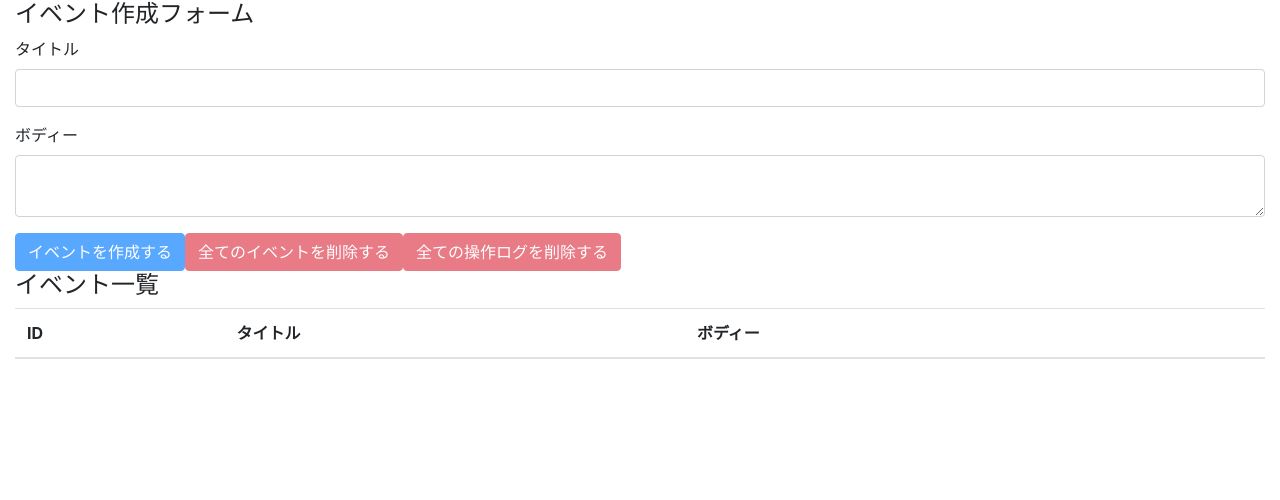
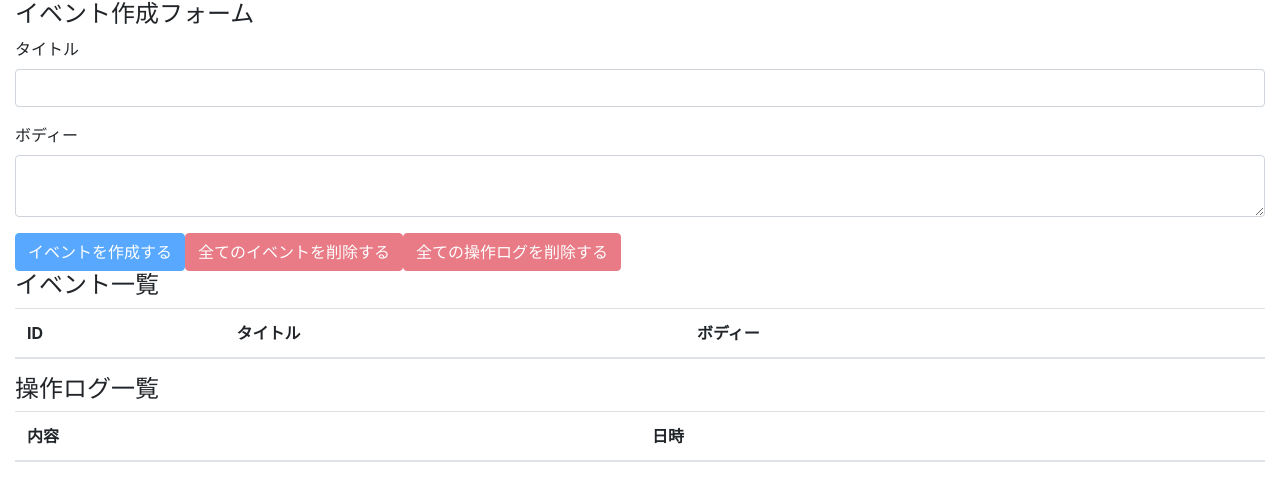
Before and after one commit to yuuttana1223/ham-react-hooks, a React (Create React App) app: page / in a window 1280 px wide. Shown: the top 500 px of the page. Built offline with nearby package versions, Linux system fonts and the light colour scheme.

Commit message:
display all operation logs

```diff
--- a/src/components/Event.js
+++ b/src/components/events/Event.jsx
@@ -1,8 +1,8 @@
 /* eslint-disable no-restricted-globals */
 import { memo, useCallback, useContext } from "react";
-import { ADD_OPERATION_LOG, DELETE_EVENT } from "../actions";
-import { AppContext } from "../contexts/AppContext";
-import { timeCurrentIso8601 } from "../utils";
+import { ADD_OPERATION_LOG, DELETE_EVENT } from "../../actions";
+import { AppContext } from "../../contexts/AppContext";
+import { timeCurrentIso8601 } from "../../utils";
 
 export const Event = memo(({ event: { id, title, body } }) => {
   const { dispatch } = useContext(AppContext);
--- a/src/components/EventForm.js
+++ b/src/components/events/EventForm.jsx
@@ -1,15 +1,15 @@
 /* eslint-disable no-restricted-globals */
-import { useCallback, useContext, useState } from "react";
+import { memo, useCallback, useContext, useState } from "react";
 import {
   ADD_OPERATION_LOG,
   CREATE_EVENT,
   DELETE_ALL_EVENTS,
   DELETE_ALL_OPERATION_LOGS,
-} from "../actions";
-import { AppContext } from "../contexts/AppContext";
-import { timeCurrentIso8601 } from "../utils";
+} from "../../actions";
+import { AppContext } from "../../contexts/AppContext";
+import { timeCurrentIso8601 } from "../../utils";
 
-export const EventForm = () => {
+export const EventForm = memo(() => {
   const {
     state: { events, operationLogs },
     dispatch,
@@ -71,6 +71,7 @@ export const EventForm = () => {
 
   return (
     <>
+      <h4>イベント作成フォーム</h4>
       <form>
         <div className="form-group">
           <label htmlFor="formEventTitle">タイトル</label>
@@ -114,4 +115,4 @@ export const EventForm = () => {
       </form>
     </>
   );
-};
+});
--- a/src/components/Events.js
+++ b/src/components/events/Events.jsx
@@ -1,13 +1,14 @@
-import { useContext } from "react";
-import { AppContext } from "../contexts/AppContext";
+import { memo, useContext } from "react";
+import { AppContext } from "../../contexts/AppContext";
 import { Event } from "./Event";
 
-export const Events = () => {
+export const Events = memo(() => {
   const {
     state: { events },
   } = useContext(AppContext);
   return (
     <>
+      <h4>イベント一覧</h4>
       <table className="table table-hover">
         <thead>
           <tr>
@@ -25,4 +26,4 @@ export const Events = () => {
       </table>
     </>
   );
-};
+});
--- a/src/components/App.js
+++ b/src/components/layouts/App.js
@@ -1,9 +1,10 @@
 import "bootstrap/dist/css/bootstrap.min.css";
 import { useReducer } from "react";
-import { AppContext } from "../contexts/AppContext";
-import { rootReducer } from "../reducers/rootReducer";
-import { EventForm } from "./EventForm";
-import { Events } from "./Events";
+import { AppContext } from "../../contexts/AppContext";
+import { rootReducer } from "../../reducers/rootReducer";
+import { EventForm } from "../events/EventForm";
+import { Events } from "../events/Events";
+import { OperationLogs } from "../operationLogs/OperationLogs";
 
 export const App = () => {
   const [state, dispatch] = useReducer(rootReducer, {
@@ -15,10 +16,9 @@ export const App = () => {
   return (
     <AppContext.Provider value={{ state, dispatch }}>
       <div className="container-fluid">
-        <h4>イベント作成フォーム</h4>
         <EventForm />
-        <h4>イベント一覧</h4>
         <Events />
+        <OperationLogs />
       </div>
     </AppContext.Provider>
   );
--- /dev/null
+++ b/src/components/operationLogs/OperationLog.jsx
@@ -0,0 +1,14 @@
+import { memo } from "react";
+
+export const OperationLog = memo(
+  ({ operationLog: { description, operatedAt } }) => {
+    return (
+      <>
+        <tr>
+          <td>{description}</td>
+          <td>{operatedAt}</td>
+        </tr>
+      </>
+    );
+  }
+);
--- /dev/null
+++ b/src/components/operationLogs/OperationLogs.jsx
@@ -0,0 +1,28 @@
+import { memo, useContext } from "react";
+import { AppContext } from "../../contexts/AppContext";
+import { OperationLog } from "./OperationLog";
+
+export const OperationLogs = memo(() => {
+  const {
+    state: { operationLogs },
+  } = useContext(AppContext);
+
+  return (
+    <>
+      <h4>操作ログ一覧</h4>
+      <table className="table table-hover">
+        <thead>
+          <tr>
+            <th>内容</th>
+            <th>日時</th>
+          </tr>
+        </thead>
+        <tbody>
+          {operationLogs.map((operationLog, index) => (
+            <OperationLog key={index} operationLog={operationLog} />
+          ))}
+        </tbody>
+      </table>
+    </>
+  );
+});
--- a/src/index.js
+++ b/src/index.js
@@ -1,6 +1,6 @@
 import React from "react";
 import ReactDOM from "react-dom";
-import { App } from "./components/App";
+import { App } from "./components/layouts/App";
 
 ReactDOM.render(
   <React.StrictMode>
```
